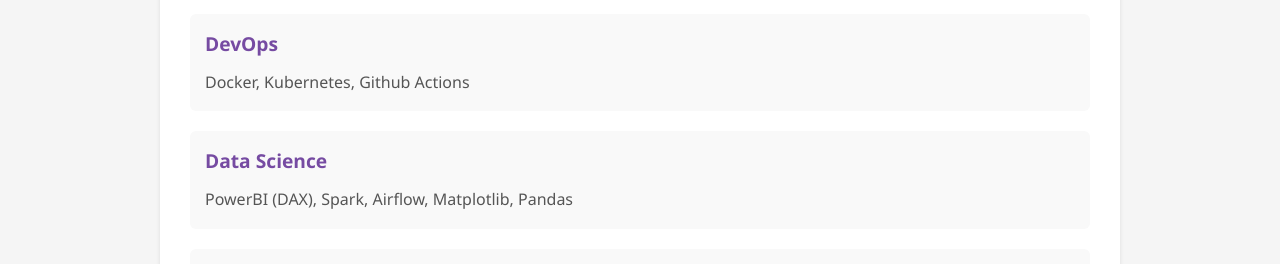
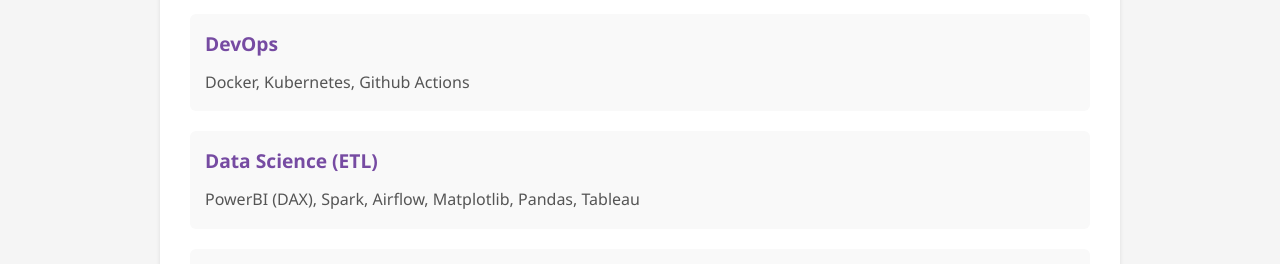
Before and after one commit to DixonJafet/Portfolio_website, a plain HTML site: page index.html in a window 1280 px wide. Shown: the part 2794-3058 px from the top of the page. Drawn offline with Linux system fonts and the light colour scheme.

Commit message:
Update index.html

```diff
--- a/index.html
+++ b/index.html
@@ -125,8 +125,8 @@
         </div>
 
         <div class="skill-category">
-          <h3>Data Science</h3>
-          <p>PowerBI (DAX), Spark, Airflow, Matplotlib, Pandas</p>
+          <h3>Data Science (ETL)</h3>
+          <p>PowerBI (DAX), Spark, Airflow, Matplotlib, Pandas, Tableau</p>
         </div>
 
         <div class="skill-category">
```
